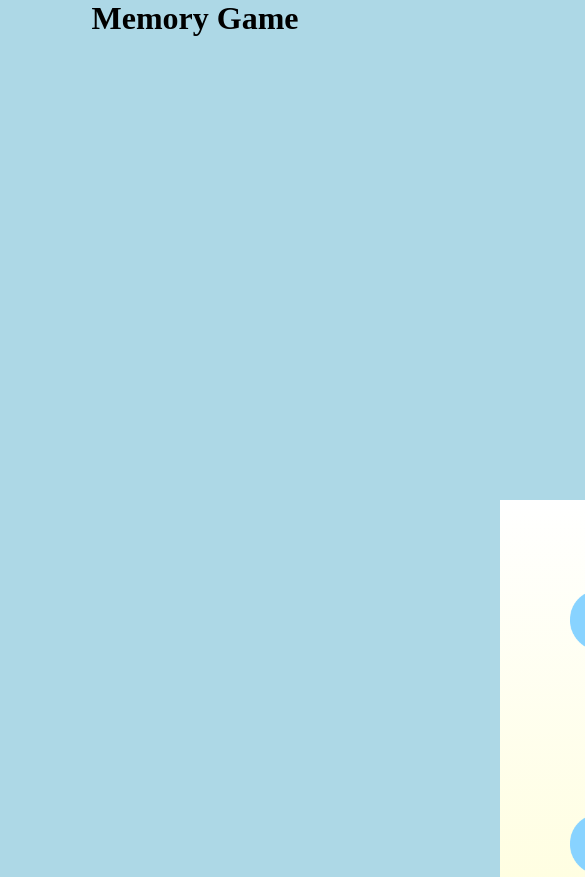
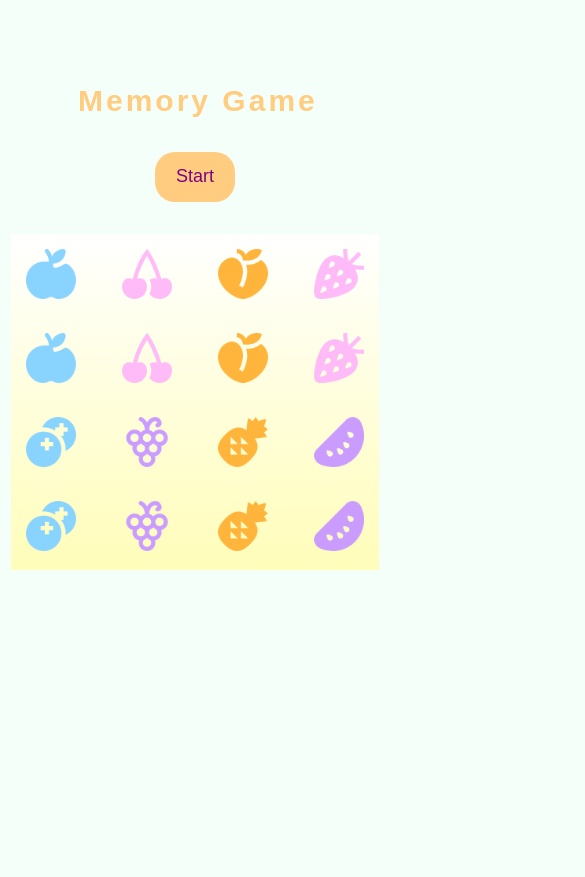
Before and after one commit to SABBAHS/fruits-memory-game, a plain HTML site: page index.html in a window 390 px wide. Shown: the top 877 px of the page, 585 px wide, since content can reach past the window. After the commit the page ends 844 px from the top, so only its background shows below. Drawn offline with Linux system fonts and the light colour scheme.

Commit message:
added a button and ipad and mobile media queries

```diff
--- a/assets/css/style.css
+++ b/assets/css/style.css
@@ -6,31 +6,119 @@ box-sizing: border-box;
 
 @import url('https://fonts.googleapis.com/css2?family=Unbounded:wght@500&display=swap');
 
+/*Header*/
+
+h1 {
+    font-family: 'Unbounded', sans-serif;
+    position: absolute;
+    top: 15%;
+    left: 40%;
+    font-size: 45px;
+    letter-spacing: 3px;
+    color: #ffcc80;
+    }
+
+.start-btn {
+    position: absolute;
+    top: 25%;
+    width: 100px;
+    height: 50px;
+    border-radius: 20px;
+    background-color: #ffcc80;
+    font-size: large;
+    color: purple;
+    border: none;
+
+}
 /*Container*/
 
 .container-board {
 display: block;
 column-count: 4;
-max-width: 900px;
+max-width: 800px;
 position: absolute;
-top: 500px;
-left: 500px;
+margin: 30% 20% 20% 20%;
 background: linear-gradient(#ffffff, #fffdb9);
 
 }
 
-.card, .front {
-
-}
 
 body {
-    background: lightblue;
+    background: mintcream;
     display: flex;
     justify-content: center;
 }
 
 img {
-height: 80px;
-width: 80px;
+height: 70px;
+width: 70px;
 margin: 70px;
 }
+
+
+@media only screen and (max-width: 768px) and (min-width:430px) {
+
+    h1 {
+    top: 8%;
+    left: 30%;
+    }
+    .container-board {
+    max-width: 600px;
+    margin-top: 40%;
+    }
+
+    .start-btn {
+    top: 20%;
+}
+}
+
+@media only screen and (max-width: 430px) and (min-width:320px) {
+
+    h1 {
+    top:10%;
+    left: 20%;
+    font-size: 30px;
+    }
+    .container-board {
+    max-width: 800px;
+    margin-top: 60%;
+    }
+
+    img {
+    height: 50px;
+    width: 50px;
+    margin: 15px;
+    }
+
+    .start-btn {
+    top: 18%;
+    width: 80px;
+}
+
+}
+
+@media only screen and (max-width: 320px) {
+
+    h1 {
+    top:10%;
+    left: 40px;
+    font-size: 30px;
+    }
+    .container-board {
+    max-width: 700px;
+    margin-top: 60%;
+    }
+
+    img {
+    height: 40px;
+    width: 40px;
+    margin: 10px;
+    }
+
+    .start-btn {
+    top: 18%;
+    width: 80px;
+    font-size: small;
+}
+
+}
--- a/index.html
+++ b/index.html
@@ -10,6 +10,8 @@
 <div class="header">
 <h1>Memory Game</h1>
 </div>
+
+<button class="start-btn">Start</button>
 
 <section class="container-board">
 
```
